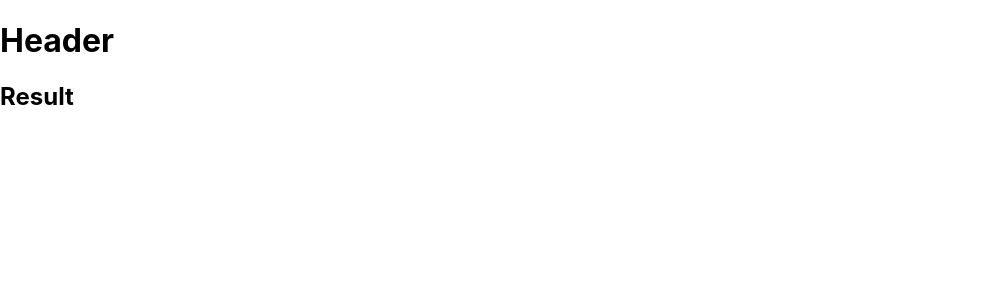
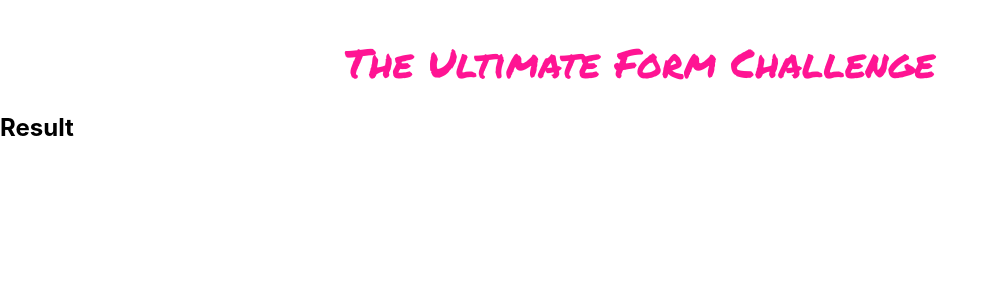
Before and after one commit to MikkyMeow/rhf-practice, a React (Create React App) app: page /result in a window 1280 px wide. Shown: the top 300 px of the page, without its empty margins (0-998 px from the left). Built offline with nearby package versions, Linux system fonts and the light colour scheme.

Commit message:
styled header & refactor router

```diff
--- /dev/null
+++ b/src/components/Header/index.js
@@ -0,0 +1,10 @@
+import { Typography } from "@mui/material";
+import styles from "./index.module.css";
+
+export const Header = () => {
+  return (
+    <Typography className={styles.root} component="h1" variant="h5">
+      The Ultimate Form Challenge
+    </Typography>
+  );
+};
--- /dev/null
+++ b/src/components/Header/index.module.css
@@ -0,0 +1,8 @@
+.root {
+  margin: 36px 0 24px;
+  text-align: center;
+  font-family: "Permanent Marker";
+  font-size: 40px;
+  color: deeppink;
+  text-shadow: darkmagenta;
+}
--- /dev/null
+++ b/src/components/MainContainer/index.js
@@ -0,0 +1,3 @@
+export const MainContainer = ({ children, ...props }) => {
+  return <div {...props}>{children}</div>;
+};
--- /dev/null
+++ b/src/components/Result/index.js
@@ -0,0 +1,9 @@
+import { MainContainer } from "../MainContainer";
+
+export const Result = () => {
+  return (
+    <MainContainer>
+      <h2>Result</h2>
+    </MainContainer>
+  );
+};
--- /dev/null
+++ b/src/components/Step1/index.js
@@ -0,0 +1,9 @@
+import { MainContainer } from "../MainContainer";
+
+export const Step1 = () => {
+  return (
+    <MainContainer>
+      <h2>Step1</h2>
+    </MainContainer>
+  );
+};
--- /dev/null
+++ b/src/components/Step2/index.js
@@ -0,0 +1,9 @@
+import { MainContainer } from "../MainContainer";
+
+export const Step2 = () => {
+  return (
+    <MainContainer>
+      <h2>Step2</h2>
+    </MainContainer>
+  );
+};
--- /dev/null
+++ b/src/components/Step3/index.js
@@ -0,0 +1,9 @@
+import { MainContainer } from "../MainContainer";
+
+export const Step3 = () => {
+  return (
+    <MainContainer>
+      <h2>Step3</h2>
+    </MainContainer>
+  );
+};
--- a/src/index.css
+++ b/src/index.css
@@ -1,13 +1,15 @@
+@import url("https://fonts.googleapis.com/css?family=Permanent+Marker&display=swap");
+
 body {
   margin: 0;
-  font-family: -apple-system, BlinkMacSystemFont, 'Segoe UI', 'Roboto', 'Oxygen',
-    'Ubuntu', 'Cantarell', 'Fira Sans', 'Droid Sans', 'Helvetica Neue',
+  font-family: -apple-system, BlinkMacSystemFont, "Segoe UI", "Roboto", "Oxygen",
+    "Ubuntu", "Cantarell", "Fira Sans", "Droid Sans", "Helvetica Neue",
     sans-serif;
   -webkit-font-smoothing: antialiased;
   -moz-osx-font-smoothing: grayscale;
 }
 
 code {
-  font-family: source-code-pro, Menlo, Monaco, Consolas, 'Courier New',
+  font-family: source-code-pro, Menlo, Monaco, Consolas, "Courier New",
     monospace;
 }
```
Also changed, not shown: src/App.js (+6 -28 lines), src/router/index.js (added, +24 -0 lines).
